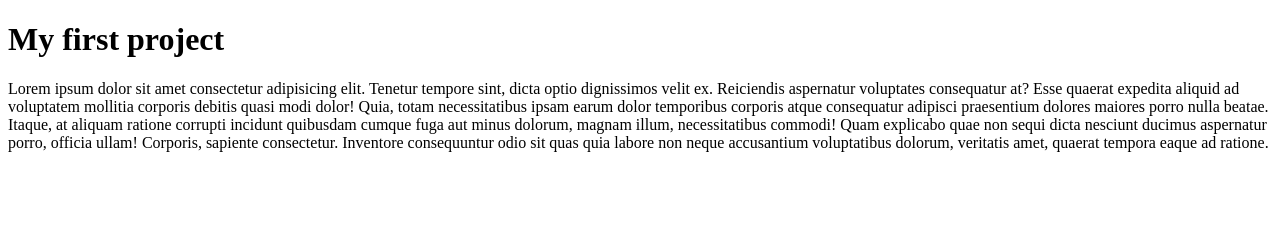
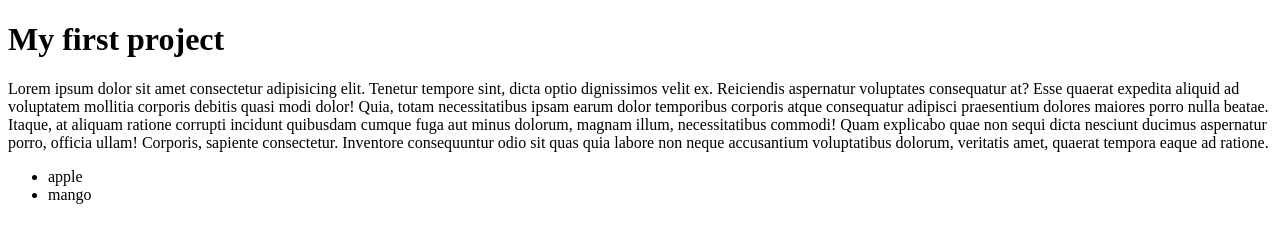
Before and after one commit to anandrajthegamer/myfirstpro, a plain HTML site: page index.html in a window 1280 px wide. Drawn offline with Linux system fonts and the light colour scheme.

Commit message:
Update index.html

```diff
--- a/index.html
+++ b/index.html
@@ -8,5 +8,9 @@
 <body>
     <h1>My first project</h1>
     <p>Lorem ipsum dolor sit amet consectetur adipisicing elit. Tenetur tempore sint, dicta optio dignissimos velit ex. Reiciendis aspernatur voluptates consequatur at? Esse quaerat expedita aliquid ad voluptatem mollitia corporis debitis quasi modi dolor! Quia, totam necessitatibus ipsam earum dolor temporibus corporis atque consequatur adipisci praesentium dolores maiores porro nulla beatae. Itaque, at aliquam ratione corrupti incidunt quibusdam cumque fuga aut minus dolorum, magnam illum, necessitatibus commodi! Quam explicabo quae non sequi dicta nesciunt ducimus aspernatur porro, officia ullam! Corporis, sapiente consectetur. Inventore consequuntur odio sit quas quia labore non neque accusantium voluptatibus dolorum, veritatis amet, quaerat tempora eaque ad ratione.</p>
+    <ul>
+        <li>apple</li>
+        <li>mango</li>
+    </ul>
 </body>
 </html>
```
